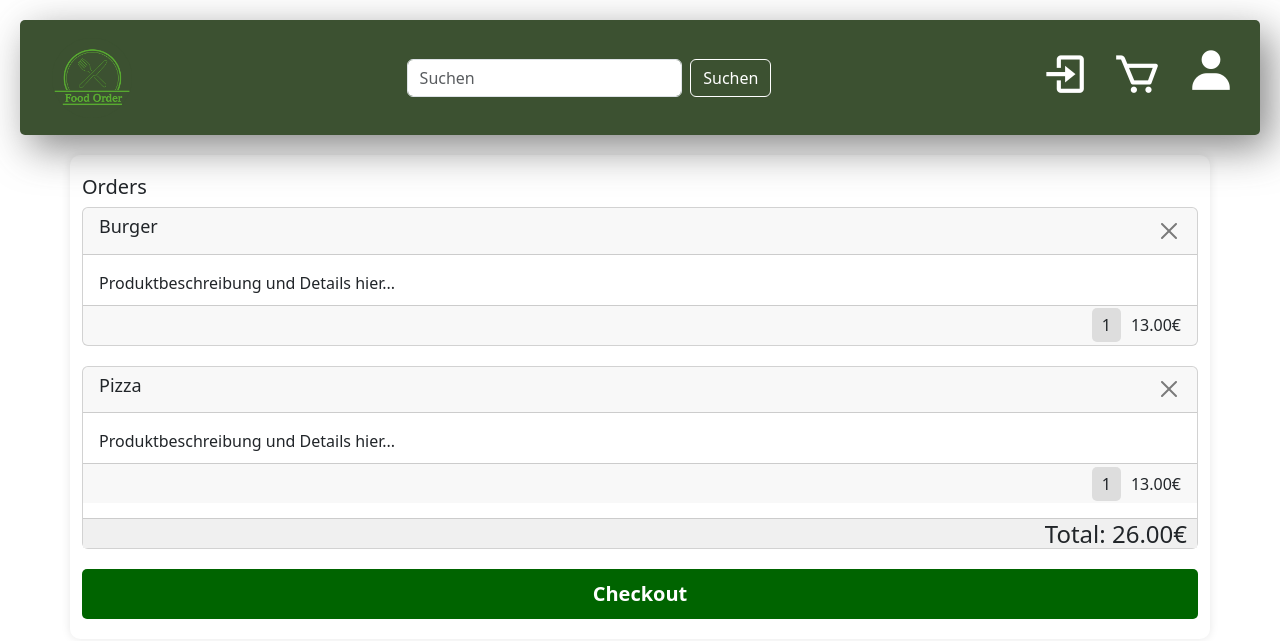
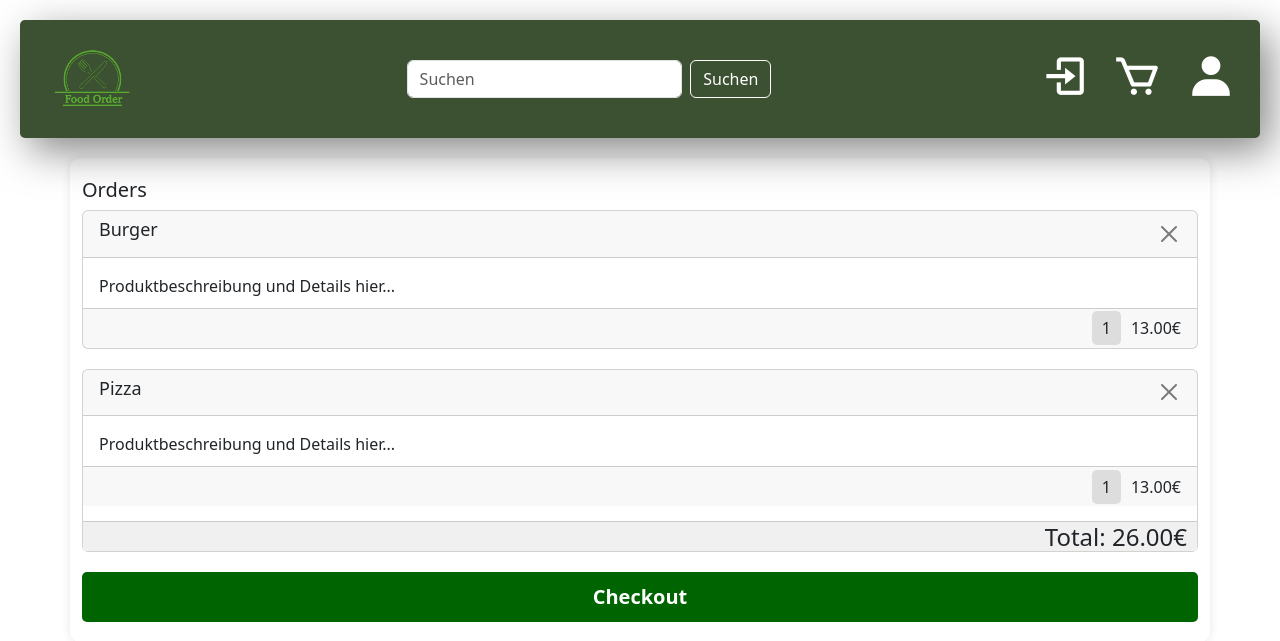
Before and after one commit to gktn-i/ProgLab_8, a PHP site: page /Order.php in a window 1280 px wide. Shown: the top 641 px of the page. Run offline with PHP 8.4, Linux system fonts and the light colour scheme.

Commit message:
Update Navbar.php

```diff
--- a/Navbar.php
+++ b/Navbar.php
@@ -118,7 +118,7 @@
                 <i class='bx bx-cart' ></i>
                     <!-- <span class="badge bg-white text-dark">2</span> -->
                 </a>
-                <a class="navbar-icon" href="Profil.php?page=Log In " style="margin-top: 5px;"><i class='bx bxs-user'></i>
+                <a class="navbar-icon" href="Profil.php?page=Log In " style="margin-top: 15px;"><i class='bx bxs-user'></i>
 
 
 
```
